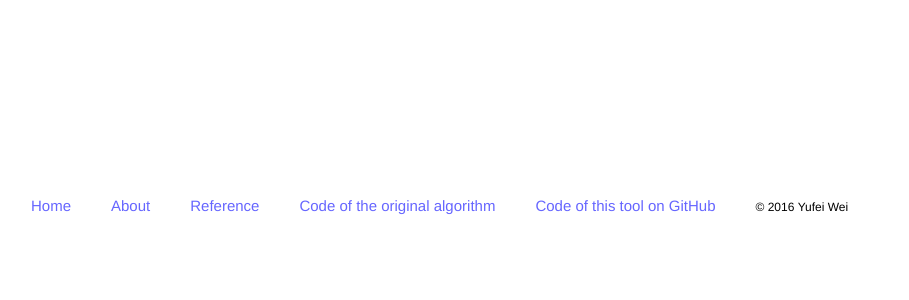
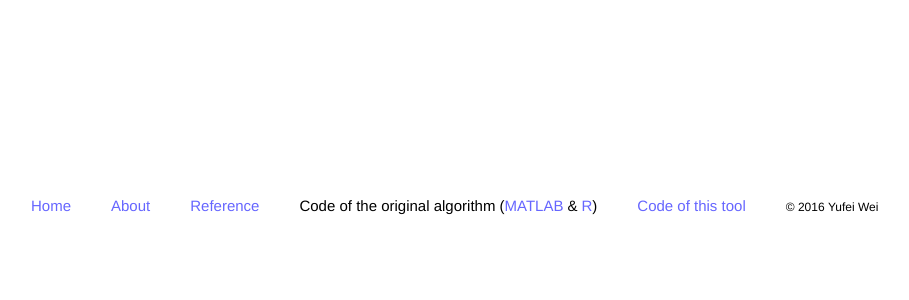
Before and after one commit to WeiYufei/master, a Django app: page /terms/ in a window 1280 px wide; the page is wider, and only the part inside the window is pictured. Shown: the part 445-745 px from the top of that part, without its empty margins (201-1110 px from the left). Run offline with Django 3.2, Linux system fonts and the light colour scheme.

Commit message:
Update terms.html

```diff
--- a/PolyTrend_web-based_system/demo/photos/templates/terms.html
+++ b/PolyTrend_web-based_system/demo/photos/templates/terms.html
@@ -88,6 +88,13 @@ font-size:15px;
 text-align: left;
 background-color:#ffffff;
 }
+.plainText{
+color:#000000;
+font-family: Helvetica;
+font-size:15px;
+text-align: left;
+background-color:#ffffff;
+}
 .footCopyright{
 font-family: Helvetica;
 font-size:12px;
@@ -144,9 +151,9 @@ arising out of, or in connection with, the use of this website.
 &nbsp;&nbsp;&nbsp;&nbsp;&nbsp;&nbsp;&nbsp;&nbsp;
 <a class="footLink" target="_blank" href="http://www.sciencedirect.com/science/article/pii/S0034425713003878">Reference</a>
 &nbsp;&nbsp;&nbsp;&nbsp;&nbsp;&nbsp;&nbsp;&nbsp;
-<a class="footLink" href="/site_media/PolyTrend_PixelLevel.zip">Code of the original algorithm</a>
+<span class="plainText">Code of the original algorithm (</span><a class="footLink" href="/site_media/PolyTrend_PixelLevel.zip">MATLAB</a> <span class="plainText">&</span> <a class="footLink" target="_blank" href="https://cran.r-project.org/web/packages/PolyTrend/index.html">R</a><span class="plainText">)</span>
 &nbsp;&nbsp;&nbsp;&nbsp;&nbsp;&nbsp;&nbsp;&nbsp;
-<a class="footLink" target="_blank" href="https://github.com/weiyufei/polytrend">Code of this tool on GitHub</a>
+<a class="footLink" target="_blank" href="https://github.com/weiyufei/polytrend">Code of this tool</a>
 &nbsp;&nbsp;&nbsp;&nbsp;&nbsp;&nbsp;&nbsp;&nbsp;
 
 <span class="footCopyright">&copy;&nbsp;2016&nbsp;Yufei&nbsp;Wei</span>
```
